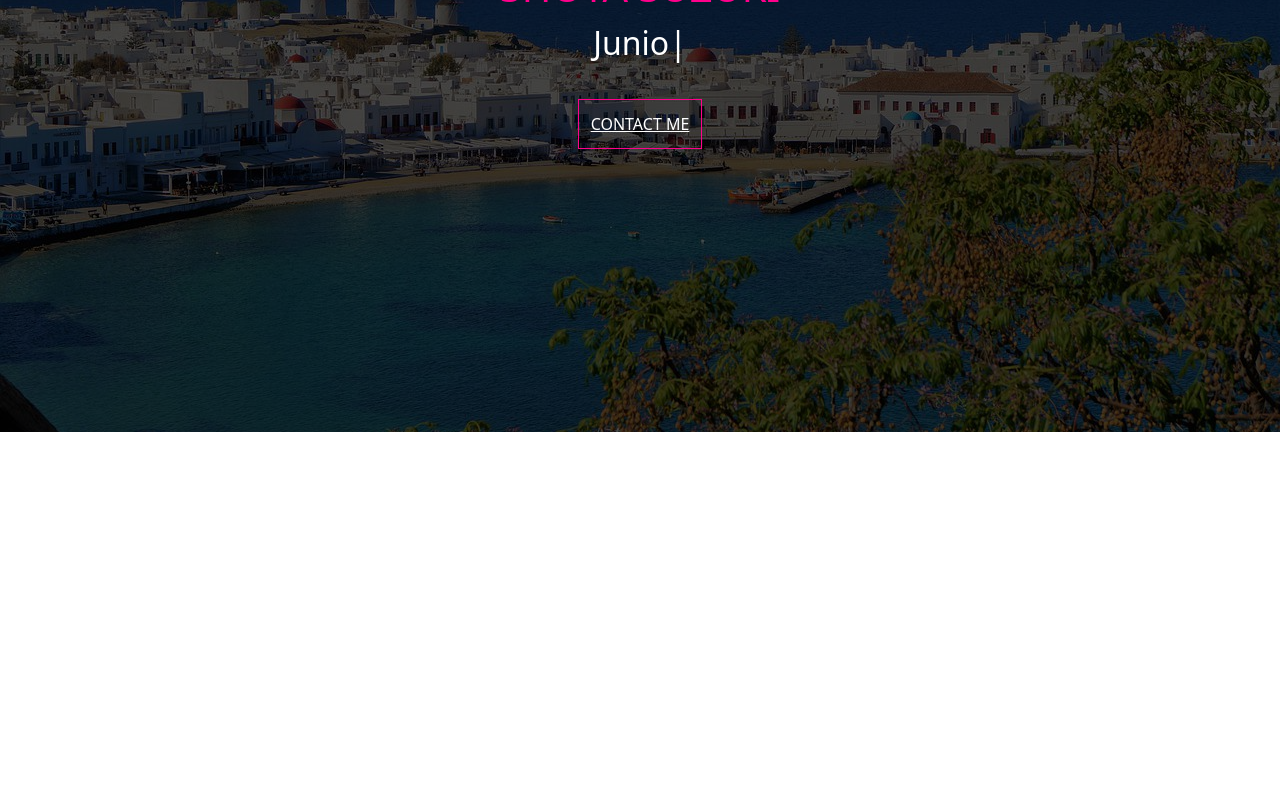
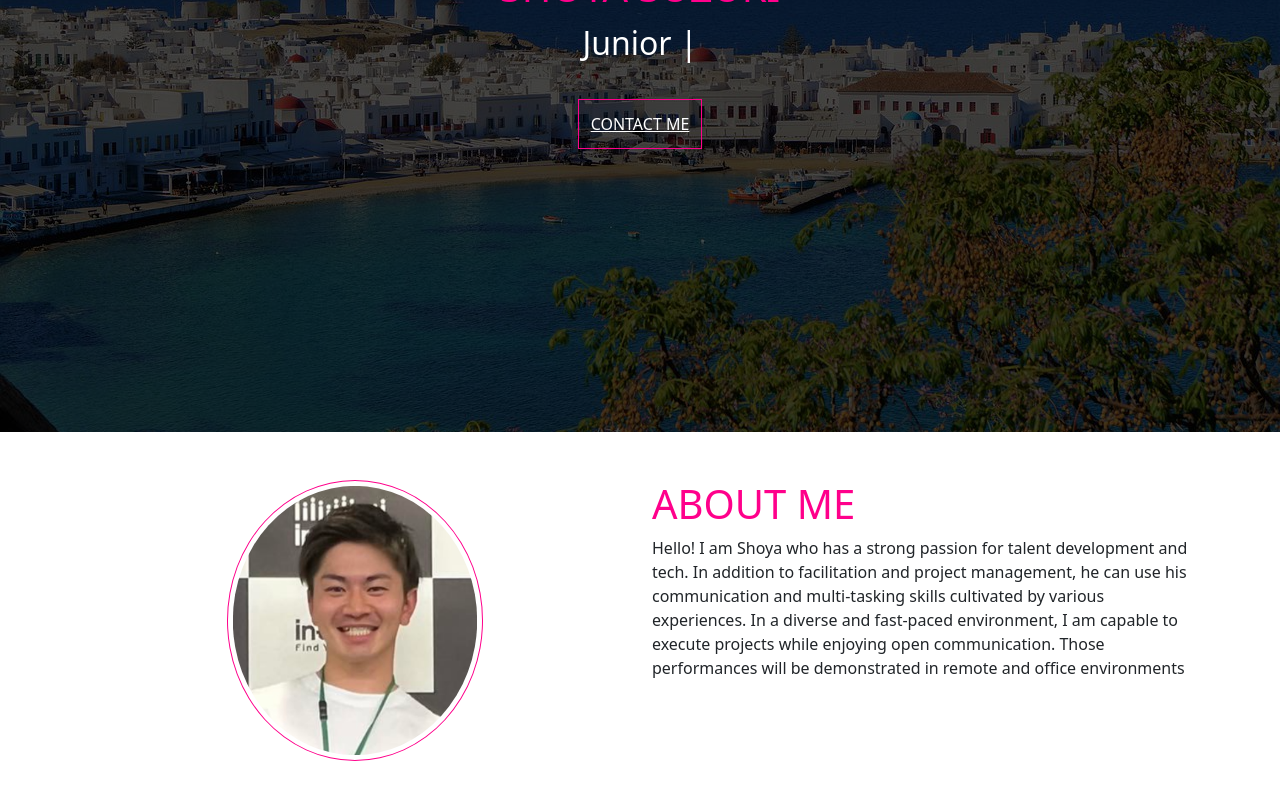
Before and after one commit to shoyalax0703/2022-Portfolio, a React (Create React App) app: page / in a window 1280 px wide. Shown: the part 388-1188 px from the top of the page. Before the commit the page ends 820 px from the top, so only its background shows below. Built offline with nearby package versions, Linux system fonts and the light colour scheme.

Commit message:
About Me completed

```diff
--- a/src/App.css
+++ b/src/App.css
@@ -139,3 +139,23 @@ border-radius: 0;
   color: var(--primary-white);
   margin: 2rem;
 }
+/**********AboutMe**********/
+.photo-wrap{
+  display: flex;
+  justify-content: center;
+  align-items: center;
+
+}
+
+.profile-img{
+  width: 16rem;
+  border-radius: 50%;
+  padding: .3rem;
+  border: 1px solid var(--primary-pink);
+
+}
+
+.about-header{
+  color: var(--primary-pink);
+  text-transform: uppercase;
+}
--- a/src/App.js
+++ b/src/App.js
@@ -2,11 +2,13 @@ import "./App.css";
 import "bootstrap/dist/css/bootstrap.min.css";
 import Navbar from "./components/Navbar";
 import Header from "./components/Header";
+import AboutMe from "./components/AboutMe";
 function App() {
   return (
     <>
       <Navbar />
       <Header />
+      <AboutMe/>
     </>
   );
 }
--- /dev/null
+++ b/src/components/AboutMe.js
@@ -0,0 +1,27 @@
+import React from "react";
+import Me from "../me.jpg";
+
+const AboutMe = () => {
+  return (
+    <div className="container py-5">
+      <div className="row">
+        <div className="col-lg-6 col-xm-12">
+<div className="photo-wrap mb-5">
+
+          <img className="profile-img" src={Me} alt="Me..." />
+</div>
+        </div>
+        <div className="col-lg-6 col-xm-12">
+          <h1 className="about-header">
+            about me
+          </h1>
+          <p>
+          Hello! I am Shoya who has a strong passion for talent development and tech. In addition to facilitation and project management, he can use his communication and multi-tasking skills cultivated by various experiences. In a diverse and fast-paced environment, I am capable to execute projects while enjoying open communication. Those performances will be demonstrated in remote and office environments
+          </p>
+        </div>
+      </div>
+    </div>
+  );
+};
+
+export default AboutMe;
```
Also changed, not shown: src/me.jpg (added).
